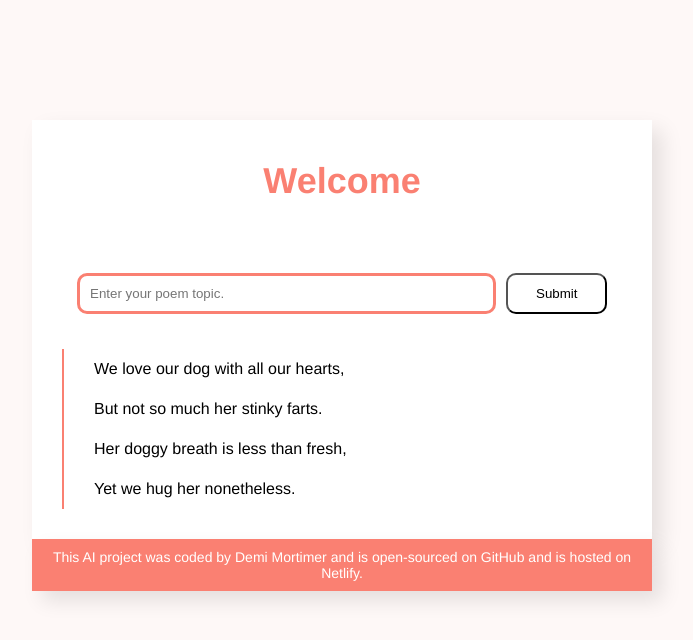
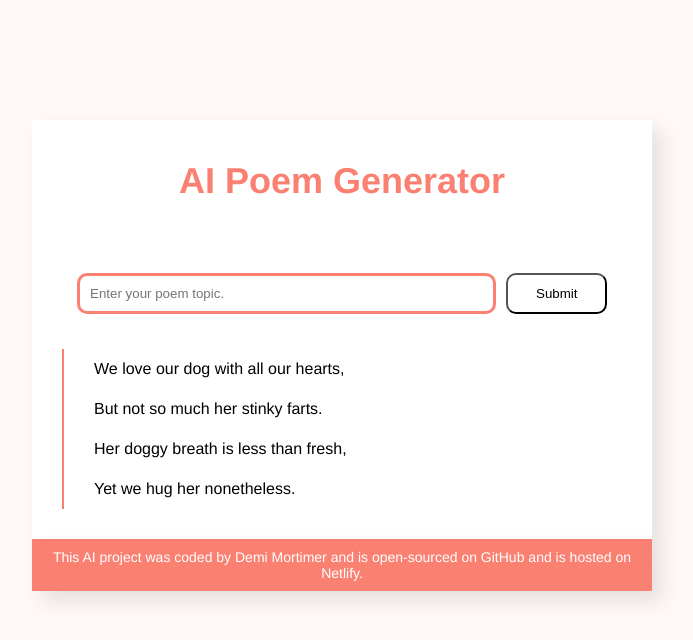
Before and after one commit to demimortimer/ai-poem-generator, a plain HTML site: page index.html in a window 1280 px wide. Shown: the whole page, without its empty margins (298-991 px from the left). Drawn offline with Linux system fonts and the light colour scheme.

Commit message:
updated h1

```diff
--- a/index.html
+++ b/index.html
@@ -9,7 +9,7 @@
   <body>
     <div class="container">
       <header>
-        <h1>Welcome</h1>
+        <h1>AI Poem Generator</h1>
       </header>
 
       <main>
```
